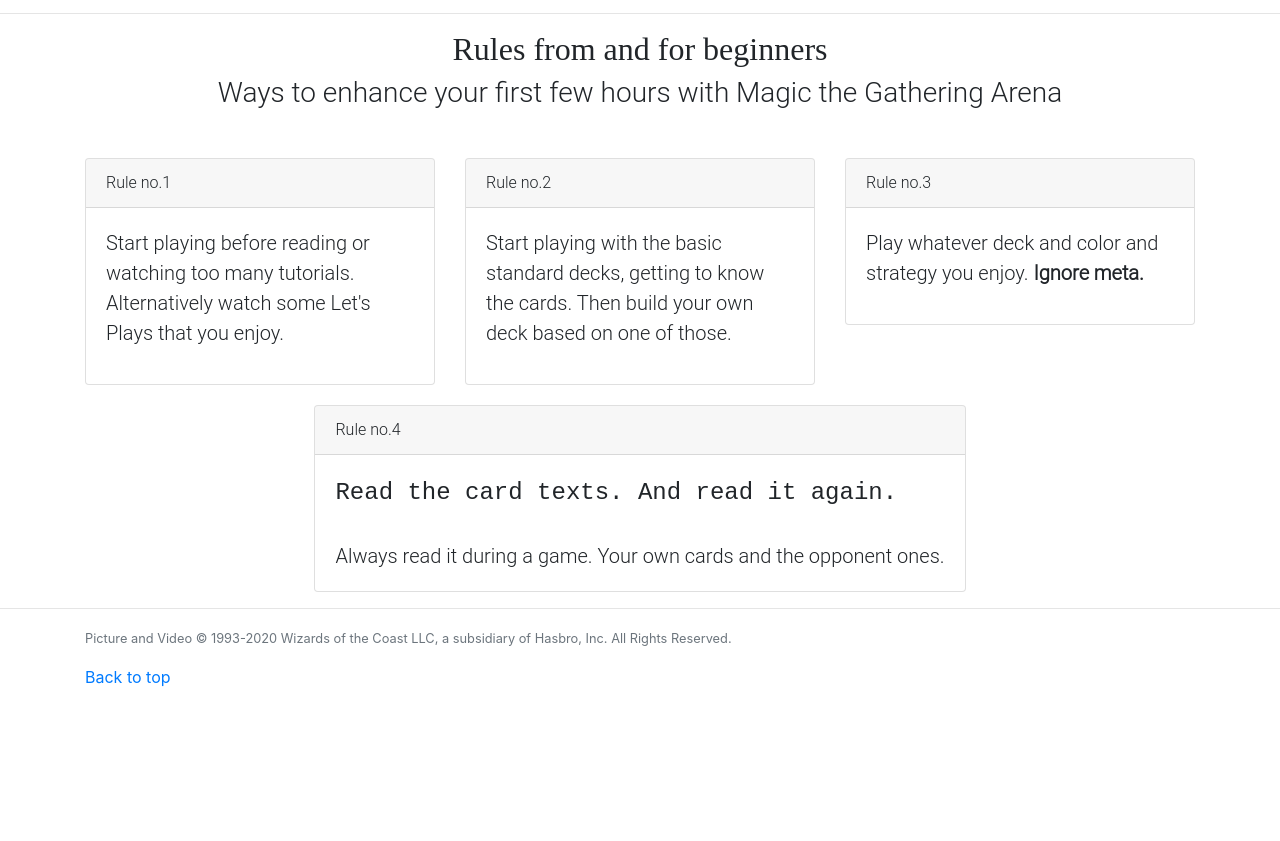
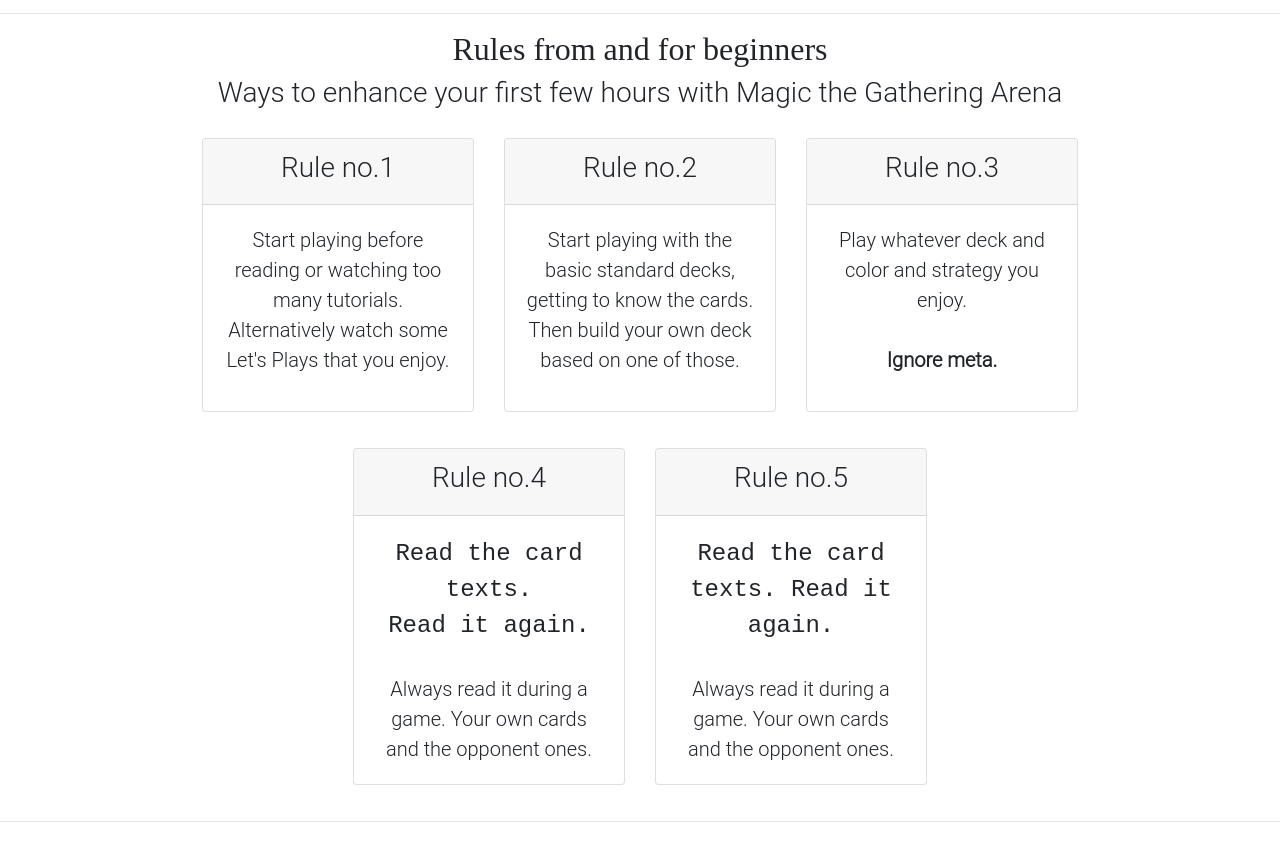
Before and after one commit to Caruki/discover-magic, a website: page index.html in a window 1280 px wide. Shown: the part 2723-3564 px from the top of the page. Before the commit the page ends 3428 px from the top, so only its background shows below. Drawn offline with nearby package versions, Linux system fonts and the light colour scheme.

Commit message:
Edit rules section

```diff
--- a/index.html
+++ b/index.html
@@ -327,84 +327,78 @@
       </article>
       <!---Sneak Peak Cards-->
       <section>
-        <div class="container" style="margin-top:15px;">
-          <div class="row d-flex justify-content-center no-gutters">
-            <div class="col-sm">
+        <div
+          class="container d-flex justify-content-center"
+          style="margin-top:15px;"
+        >
+          <div class="card-deck">
             <div
               class="card bg-dark text-white"
-                style="width: 13rem; margin-top:10px; margin-bottom: 10px;"
+              style="width: 13rem; margin:10px;"
             >
               <div class="card-header">
                 Black example card
               </div>
               <img
                 src="resources/cards/black.png"
-                  class="card-img-top"
+                class="card-img-top img-fluid"
                 alt="example black theros card"
               />
             </div>
-            </div>
-            <div class="col-sm">
             <div
               class="card bg-primary text-white"
-                style="width: 13rem; margin-top:10px; margin-bottom: 10px;"
+              style="width: 13rem; margin:10px;"
             >
               <div class="card-header">
                 Blue example card
               </div>
               <img
                 src="resources/cards/blue.png"
-                  class="card-img-top"
+                class="card-img-top img-fluid"
                 alt="example blue theros card"
               />
             </div>
-            </div>
-            <div class="col-sm">
+
             <div
               class="card bg-success text-black"
-                style="width: 13rem; margin-top:10px; margin-bottom: 10px;"
+              style="width: 13rem; margin:10px;"
             >
               <div class="card-header">
                 Green example card
               </div>
               <img
                 src="resources/cards/green.png"
-                  class="card-img-top"
+                class="card-img-top img-fluid"
                 alt="example green theros card"
               />
             </div>
-            </div>
 
-            <div class="col-sm">
             <div
               class="card bg-danger text-black"
-                style="width: 13rem; margin-top:10px; margin-bottom: 10px;"
+              style="width: 13rem; margin:10px;"
             >
               <div class="card-header">
                 Red example card
               </div>
               <img
                 src="resources/cards/red.png"
-                  class="card-img-top"
+                class="card-img-top img-fluid"
                 alt="example red theros card"
               />
             </div>
-            </div>
 
-            <div class="col-sm">
             <div
               class="card bg-light text-black"
-                style="width: 13rem; margin-top:10px; margin-bottom: 10px;"
+              style="width: 13rem; margin:10px;"
             >
               <div class="card-header">
                 White example card
               </div>
               <img
                 src="resources/cards/white.png"
-                  class="card-img-top"
+                class="card-img-top img-fuid"
                 alt="example white theros card"
               />
-              </div>
             </div>
           </div>
         </div>
@@ -573,20 +567,23 @@
             </div>
           </div>
           <div class="row">
-            <div class="col d-flex justify-content-center">
+            <div class="col d-flex justify-content-center ">
               <h3 style="font-family: Roboto light;">
                 Ways to enhance your first few hours with Magic the Gathering
                 Arena
               </h3>
             </div>
           </div>
-        </div>
+
           <div class="container">
-          <div class="row" style="padding-top:20px">
-            <div class="col">
-              <div class="card">
-                <div class="card-header" style="font-family: Roboto light;">
-                  Rule no.1
+            <div class="row d-flex justify-content-center">
+              <div class="col-auto mb-3" style="padding-top:20px;">
+                <div
+                  class="card"
+                  style="min-width:15rem; max-width: 17rem; text-align:center;"
+                >
+                  <div class="card-header" style="font-family: Roboto light; ">
+                    <h3>Rule no.1</h3>
                   </div>
                   <div class="card-body">
                     <blockquote
@@ -602,10 +599,13 @@
                   </div>
                 </div>
               </div>
-            <div class="col">
-              <div class="card">
-                <div class="card-header" style="font-family: Roboto light;">
-                  Rule no.2
+              <div class="col-auto mb-3" style="padding-top:20px;">
+                <div
+                  class="card"
+                  style="min-width:15rem; max-width: 17rem; text-align:center;"
+                >
+                  <div class="card-header" style="font-family: Roboto light; ">
+                    <h3>Rule no.2</h3>
                   </div>
                   <div class="card-body">
                     <blockquote
@@ -621,10 +621,13 @@
                   </div>
                 </div>
               </div>
-            <div class="col">
-              <div class="card">
-                <div class="card-header" style="font-family: Roboto light;">
-                  Rule no.3
+              <div class="col-auto mb-3" style="padding-top:20px;">
+                <div
+                  class="card"
+                  style="min-width:15rem; max-width: 17rem; text-align:center; "
+                >
+                  <div class="card-header" style="font-family: Roboto light; ">
+                    <h3>Rule no.3</h3>
                   </div>
                   <div class="card-body">
                     <blockquote
@@ -632,19 +635,24 @@
                       style="font-family: Roboto light;"
                     >
                       <p>
-                      Play whatever deck and color and strategy you enjoy.
+                        Play whatever deck and color and strategy you enjoy.<br /><br />
                         <strong>Ignore meta.</strong>
                       </p>
                     </blockquote>
                   </div>
                 </div>
               </div>
-          </div>
-          <div class="row" style="padding-top: 20px">
-            <div class="col d-flex justify-content-center">
-              <div class="card">
-                <div class="card-header" style="font-family: Roboto light;">
-                  Rule no.4
+              <div class="row d-flex justify-content-center; ">
+                <div class="col-auto mb-3" style="padding-top:20px">
+                  <div
+                    class="card"
+                    style="min-width:15rem; max-width: 17rem; text-align:center;"
+                  >
+                    <div
+                      class="card-header"
+                      style="font-family: Roboto light; "
+                    >
+                      <h3>Rule no.4</h3>
                     </div>
                     <div class="card-body">
                       <blockquote
@@ -652,7 +660,33 @@
                         style="font-family: Roboto light;"
                       >
                         <div style="font-family: monospace; font-size:larger">
-                      Read the card texts. And read it again.
+                          Read the card texts. <br />Read it again.
+                        </div>
+                        <br />
+                        Always read it during a game. Your own cards and the
+                        opponent ones.
+                      </blockquote>
+                    </div>
+                  </div>
+                </div>
+                <div class="col-auto mb-3" style="padding-top:20px">
+                  <div
+                    class="card"
+                    style="min-width:15rem; max-width: 17rem; text-align:center;"
+                  >
+                    <div
+                      class="card-header"
+                      style="font-family: Roboto light; "
+                    >
+                      <h3>Rule no.5</h3>
+                    </div>
+                    <div class="card-body">
+                      <blockquote
+                        class="blockquote mb-0"
+                        style="font-family: Roboto light;"
+                      >
+                        <div style="font-family: monospace; font-size:larger">
+                          Read the card texts. Read it again.
                         </div>
                         <br />
                         Always read it during a game. Your own cards and the
@@ -663,11 +697,13 @@
                 </div>
               </div>
             </div>
+          </div>
+        </div>
       </section>
     </main>
     <hr />
     <footer class="text-muted">
-      <div class="container">
+      <div class="container" style="font-size:">
         <p>
           <small
             >Picture and Video © 1993-2020 Wizards of the Coast LLC, a
```
Lines whose indentation alone changed are shown as unchanged.
